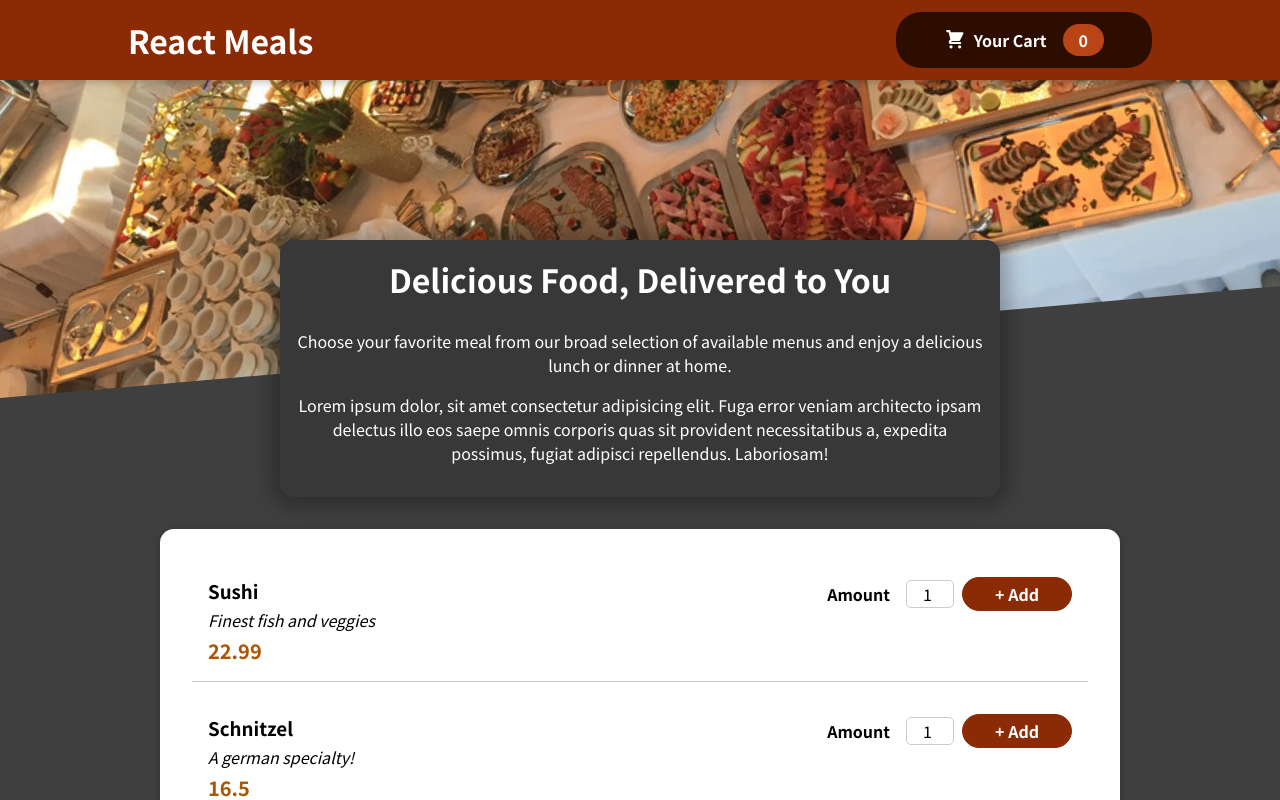
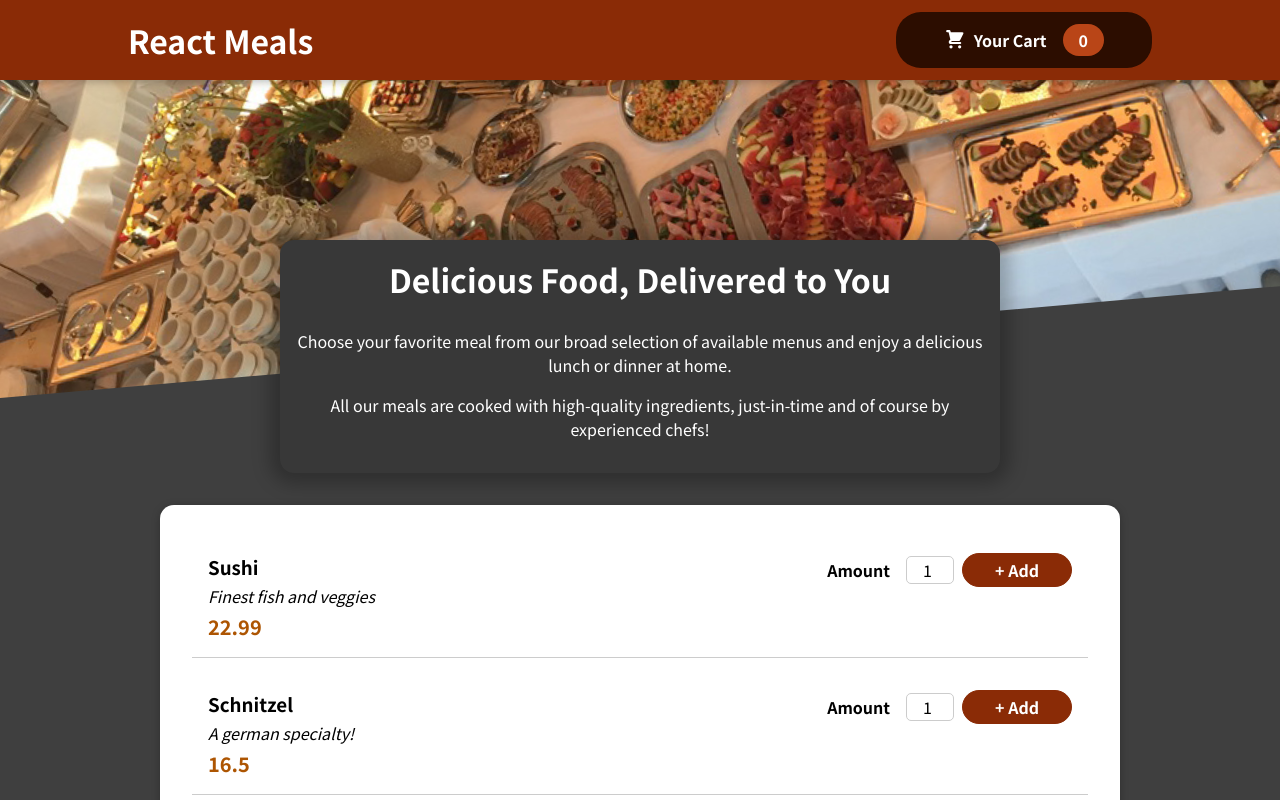
Before and after one commit to KC900201/reactjs_food_order_app, a React (Create React App) app: page / in a window 1280 px wide. Shown: the top 800 px of the page. Built offline with nearby package versions, Linux system fonts and the light colour scheme.

Commit message:
Fix the message of MealsSummary

```diff
--- a/src/components/Meals/MealsSummary.tsx
+++ b/src/components/Meals/MealsSummary.tsx
@@ -26,10 +26,8 @@
         and enjoy a delicious lunch or dinner at home.
       </p>
       <p>
-        Lorem ipsum dolor, sit amet consectetur adipisicing elit. Fuga error
-        veniam architecto ipsam delectus illo eos saepe omnis corporis quas sit
-        provident necessitatibus a, expedita possimus, fugiat adipisci
-        repellendus. Laboriosam!
+        All our meals are cooked with high-quality ingredients, just-in-time and
+        of course by experienced chefs!
       </p>
     </SummarySection>
   )
```
